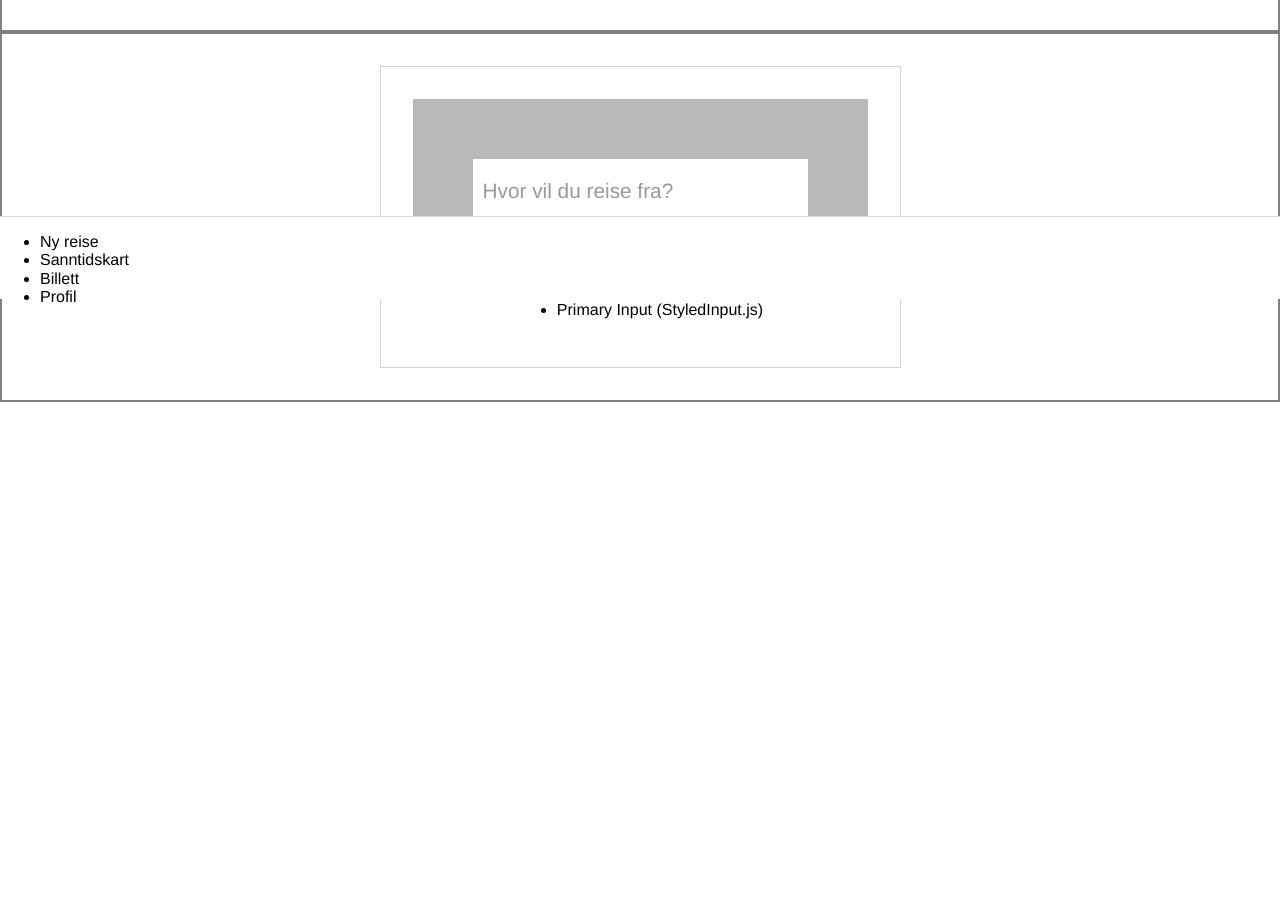
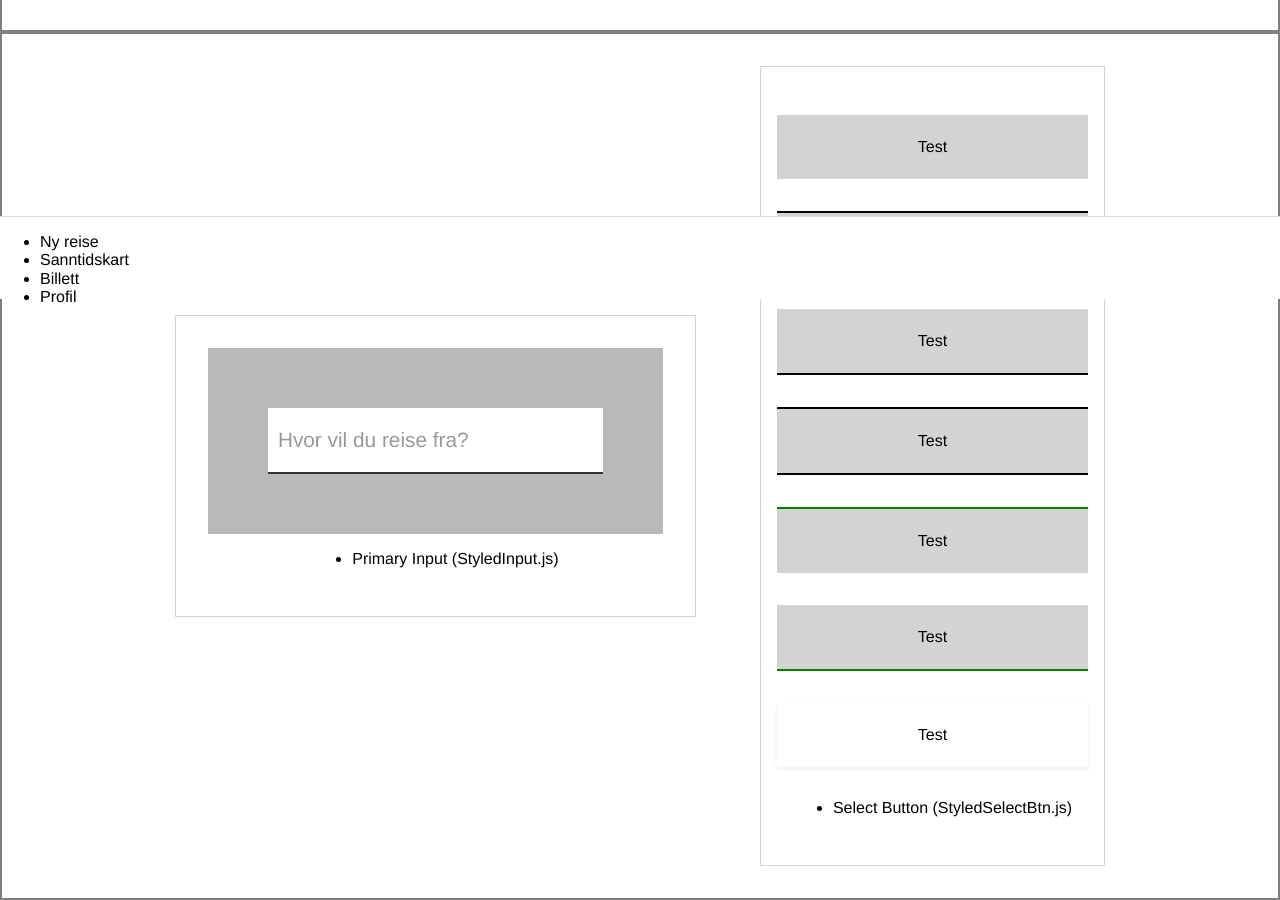
Before and after one commit to Guttulsrud/pro200-group21, a React (Create React App) app in the folder front-end/: page /demopage in a window 1280 px wide. Shown: the part 501-1401 px from the top of the page. Before the commit the page ends 903 px from the top, so only its background shows below. Built offline with nearby package versions, Linux system fonts and the light colour scheme.

Commit message:
Added Card element with initial props

```diff
--- /dev/null
+++ b/front-end/src/elements/divs/StyledCard.js
@@ -0,0 +1,20 @@
+import styled from 'styled-components';
+
+export const Card = styled.div.attrs(props => ({
+
+  bcolor: props.bcolor || 'black',
+}))`
+  display: flex;
+  justify-content: center;
+  align-items: center;
+  width: ${props => (props.width || '100%')};
+  height: ${props => props.height};
+  color: ${props => props.color};
+  box-shadow: ${(props) => (props.shadow ? '0 2px 4px 0 rgba(0, 0, 0, 0.07)' : '')};
+  border-bottom: ${(props) => (props.borderB ? '2px solid ' + props.bcolor : '')};
+  border-top: ${(props) => (props.borderT ? '2px solid ' + props.bcolor : '')};
+  background-color: ${props => (props.bg || '')};
+  padding: ${props => (props.p || '1em')};
+  margin: ${props => (props.m || '1em')};
+
+`;
--- a/front-end/src/pages/Demo.jsx
+++ b/front-end/src/pages/Demo.jsx
@@ -4,6 +4,7 @@ import { SubContainer } from '../elements/divs/DemoSubContainer';
 import { RoundBtn } from '../elements/buttons/StyledRoundBtn';
 import { SelectBtn } from '../elements/buttons/StyledSelectBtn';
 import { Input } from '../elements/inputs/StyledInput';
+import { Card } from '../elements/divs/StyledCard';
 
 class DemoPage extends React.Component {
 
@@ -11,8 +12,6 @@ class DemoPage extends React.Component {
     filled: undefined,
 
   };
-
-  //const [filled, setFilled] = useState(false);
 
   handleFilled(value) {
     if (value !== '') {
@@ -62,6 +61,20 @@ class DemoPage extends React.Component {
                 <li>Primary Input (StyledInput.js)</li>
               </ul>
             </SubContainer>
+
+            <SubContainer>
+              <Card bg="lightgrey" height="2em">Test</Card>
+              <Card bg="lightgrey" borderT height="2em">Test</Card>
+              <Card bg="lightgrey" borderB height="2em">Test</Card>
+              <Card bg="lightgrey" borderB borderT height="2em">Test</Card>
+              <Card bg="lightgrey" borderT bcolor="green" height="2em">Test</Card>
+              <Card bg="lightgrey" borderB bcolor="green" height="2em">Test</Card>
+              <Card shadow bcolor="green" height="2em">Test</Card>
+              <ul>
+                <li>Select Button (StyledSelectBtn.js)</li>
+              </ul>
+            </SubContainer>
+
           </MainContainer>
         </div>
       </React.Fragment>
```
